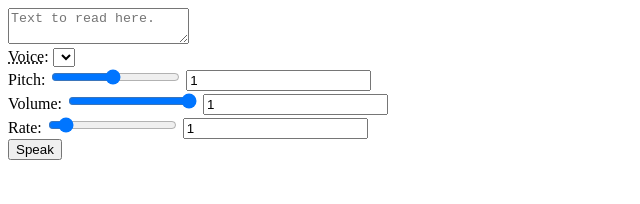
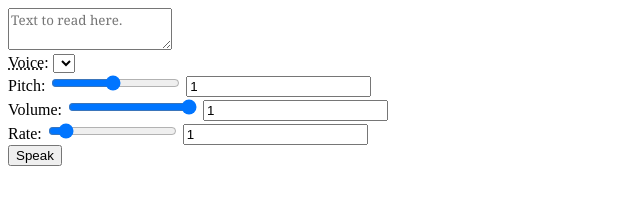
Before and after one commit to SuperIden3/Simple-Text-To-Speech, a website: page index.html in a window 1280 px wide. Shown: the whole page, without its empty margins (0-640 px from the left). Drawn offline with Linux system fonts and the light colour scheme.

Commit message:
Updated code at 8:47 6/6/2023

```diff
--- a/index.html
+++ b/index.html
@@ -7,16 +7,45 @@
     <title>Simple Text to Speech</title>
     <link rel="stylesheet" type="text/css" href="index.css" />
     <script defer src="index.js"></script>
+    <link rel="preconnect" href="https://fonts.googleapis.com" />
+    <link rel="preconnect" href="https://fonts.gstatic.com" crossorigin />
+    <link
+      href="https://fonts.googleapis.com/css2?family=Noto+Serif&family=Noto+Serif+Ahom&family=Noto+Serif+Armenian&family=Noto+Serif+Balinese&family=Noto+Serif+Bengali&family=Noto+Serif+Devanagari&family=Noto+Serif+Dogra&family=Noto+Serif+Ethiopic&family=Noto+Serif+Georgian&family=Noto+Serif+Grantha&family=Noto+Serif+Gujarati&family=Noto+Serif+Gurmukhi&family=Noto+Serif+HK&family=Noto+Serif+Hebrew&family=Noto+Serif+JP&family=Noto+Serif+KR&family=Noto+Serif+Kannada&family=Noto+Serif+Khmer&family=Noto+Serif+Khojki:wght@500&family=Noto+Serif+Lao&family=Noto+Serif+Malayalam&family=Noto+Serif+Myanmar&family=Noto+Serif+NP+Hmong&family=Noto+Serif+Oriya&family=Noto+Serif+SC&family=Noto+Serif+Sinhala&family=Noto+Serif+TC&family=Noto+Serif+Tamil&family=Noto+Serif+Tangut&family=Noto+Serif+Telugu&family=Noto+Serif+Thai&family=Noto+Serif+Tibetan&family=Noto+Serif+Toto:wght@500&family=Noto+Serif+Yezidi&display=swap"
+      rel="stylesheet"
+    />
   </head>
   <body>
     <noscript>
       <p>
-        <strong>JavaScript is disabled.</strong><br />Enable JavaScript for this project to work.
+        <strong>JavaScript is disabled.</strong><br />Enable JavaScript for this
+        project to work.
       </p>
     </noscript>
-    <div><textarea id="text" placeholder="Text to read here."></textarea></div>
     <div>
-      <abbr title="Only gives you the voices already installed on this device." class="cursorhelp"><label for="voices_l">Voice</label></abbr>:
+      <textarea
+        style="
+          font-family: Noto Serif, Noto Serif Armenian, Noto Serif Balinese,
+            Noto Serif Bengali, Noto Serif Devanagari, Noto Serif Dogra,
+            Noto Serif Ethiopic, Noto Serif Georgian, Noto Serif Grantha,
+            Noto Serif Gujarati, Noto Serif Gurmukhi, Noto Serif HK,
+            Noto Serif Hebrew, Noto Serif JP, Noto Serif KR, Noto Serif Kannada,
+            Noto Serif Khmer, Noto Serif Khojki, Noto Serif Lao,
+            Noto Serif Malayalam, Noto Serif Myanmar, Noto Serif Np Hmong,
+            Noto Serif Oriya, Noto Serif SC, Noto Serif Sinhala, Noto Serif TC,
+            Noto Serif Tamil, Noto Serif Tangut, Noto Serif Telugu,
+            Noto Serif Thai, Noto Serif Tibetan, Noto Serif Toto,
+            Noto Serif Yezidi;
+        "
+        id="text"
+        placeholder="Text to read here."
+      ></textarea>
+    </div>
+    <div>
+      <abbr
+        title="Only gives you the voices already installed on this device."
+        class="cursorhelp"
+        ><label for="voices_l">Voice</label></abbr
+      >:
       <select id="voices_l"></select>
     </div>
     <div>
```
